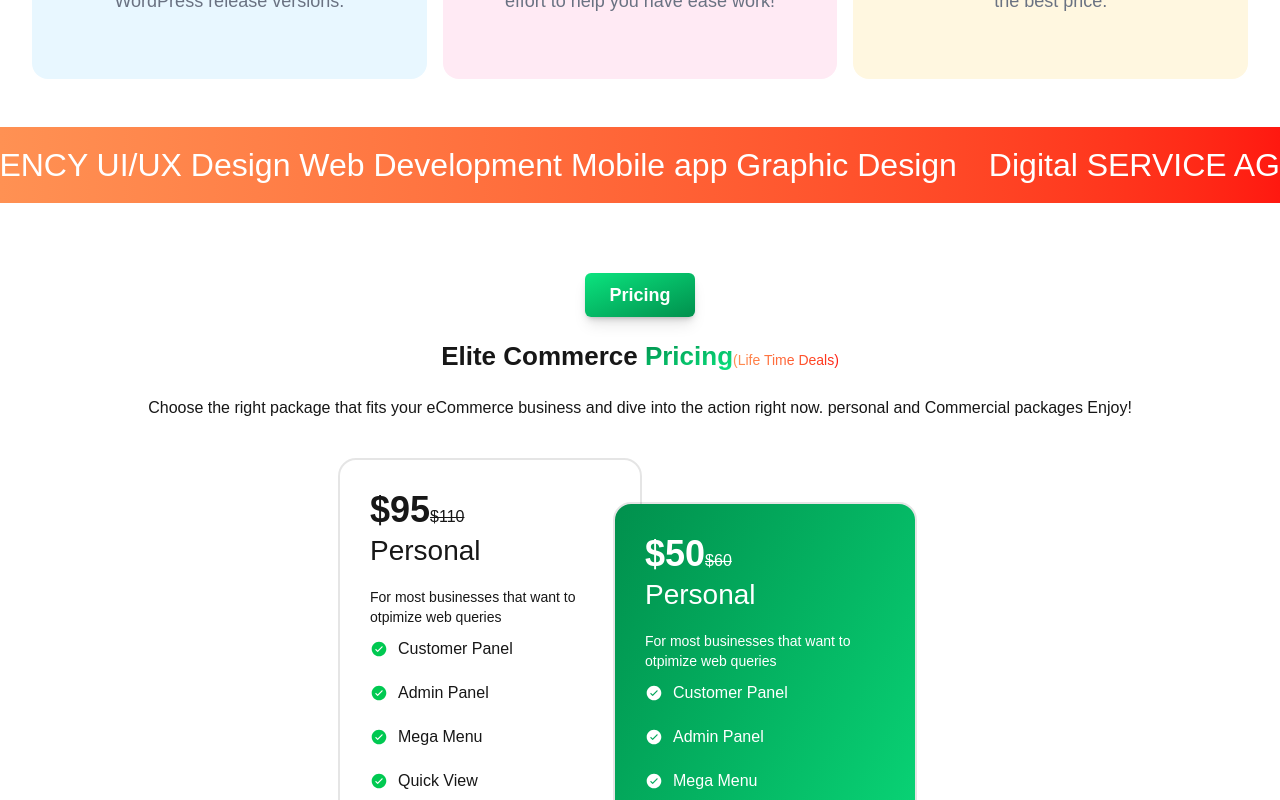
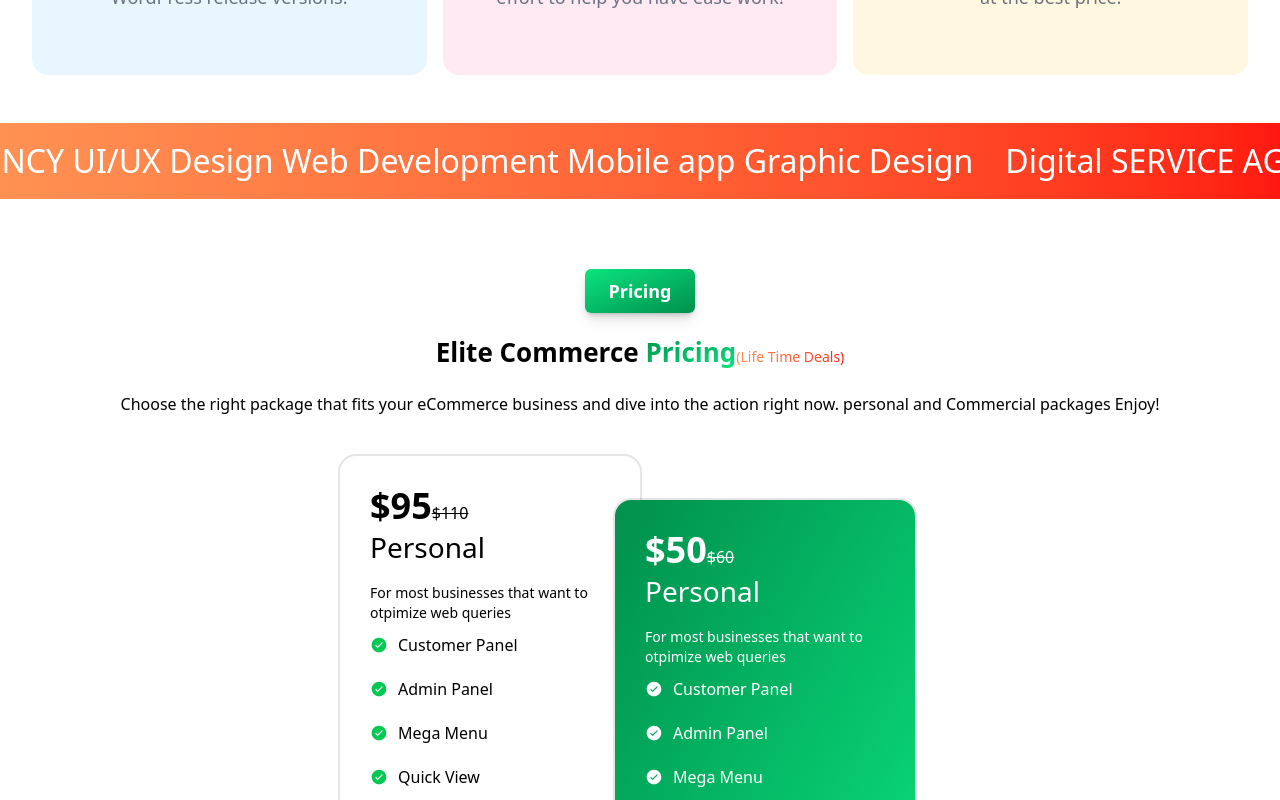
Before and after one commit to sifayet007/elite_commerce_sifat, a Next.js app: page / in a window 1280 px wide. Shown: the part 4320-5120 px from the top of the page. Built offline with nearby package versions, Linux system fonts and the light colour scheme.

Commit message:
body update full body white

```diff
--- a/src/app/globals.css
+++ b/src/app/globals.css
@@ -1,22 +1,4 @@
 @import "tailwindcss";
-
-:root {
-  --background: #ffffff;
-  --foreground: #171717;
-}
-
-@media (prefers-color-scheme: dark) {
-  :root {
-    --background: #0a0a0a;
-    --foreground: #ededed;
-  }
-}
-
-body {
-  background: var(--background);
-  color: var(--foreground);
-  font-family: Arial, Helvetica, sans-serif;
-}
 
 @keyframes marqueeLeftToRight {
   0% {
--- a/src/app/layout.tsx
+++ b/src/app/layout.tsx
@@ -2,7 +2,6 @@
 import { Nunito } from "next/font/google";
 import "./globals.css";
 import Navbar from "@/components/main/Navbar";
-import { assets } from "@/assets";
 
 const nunito = Nunito({
   variable: "--font-nunito",
@@ -21,7 +20,7 @@
 }>) {
   return (
     <html lang="en">
-      <body className={`relative ${nunito.variable} antialiased bg-white`}>
+      <body className={`relative  ${nunito.variable} antialiased bg-white`}>
         <Navbar />
         {children}
       </body>
--- a/src/app/page.tsx
+++ b/src/app/page.tsx
@@ -20,7 +20,7 @@
   return (
     <div>
       {/* <LightGreenShadow /> */}
-      <div className="max-w-7xl w-full mx-auto pt-24 px-[clamp(20px,2.5vw,40px)]">
+      <div className="max-w-7xl w-full mx-auto pt-24 px-[clamp(20px,2.5vw,40px)] ">
         <InnovativeSolutionsSection />
         <PremiumFeaturesSection />
         <OurFeature />
```
